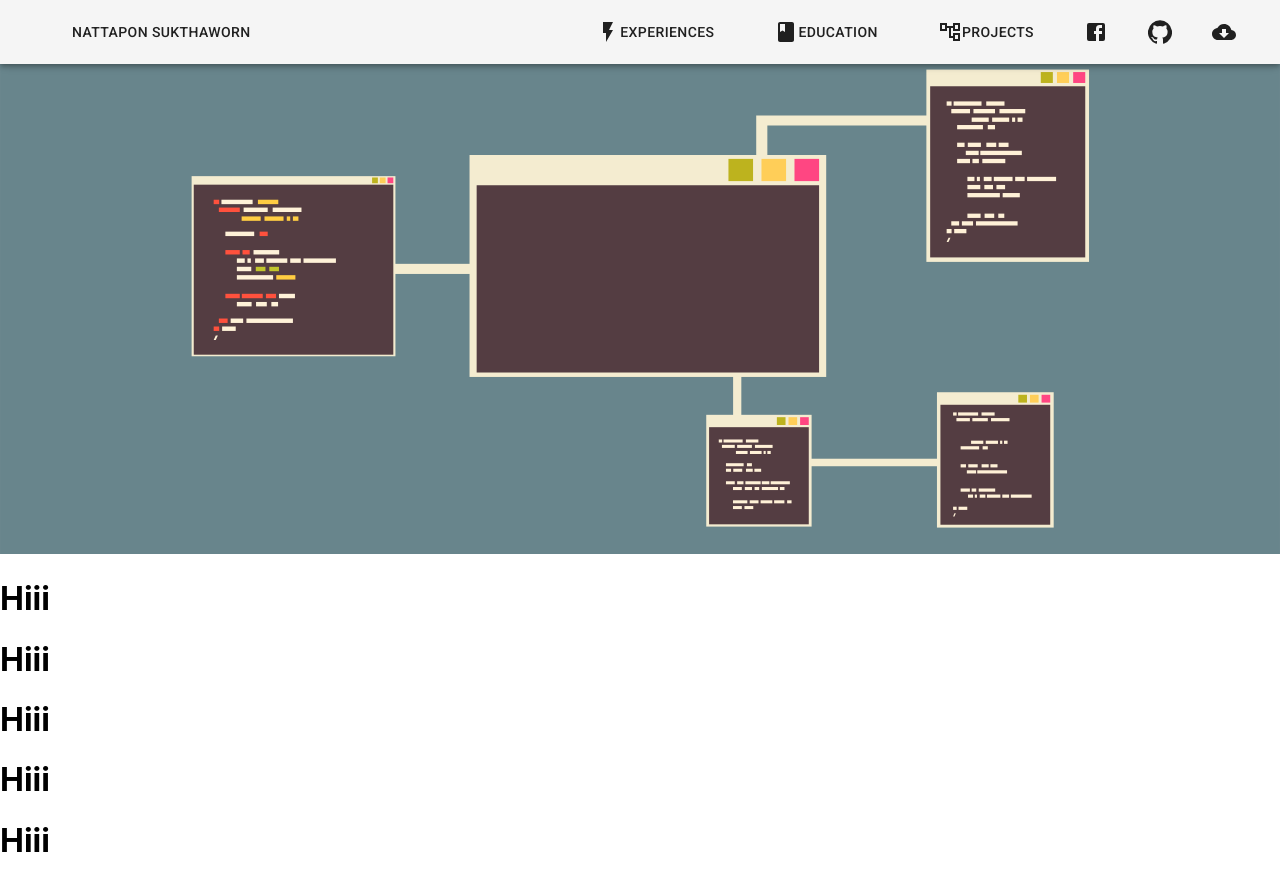
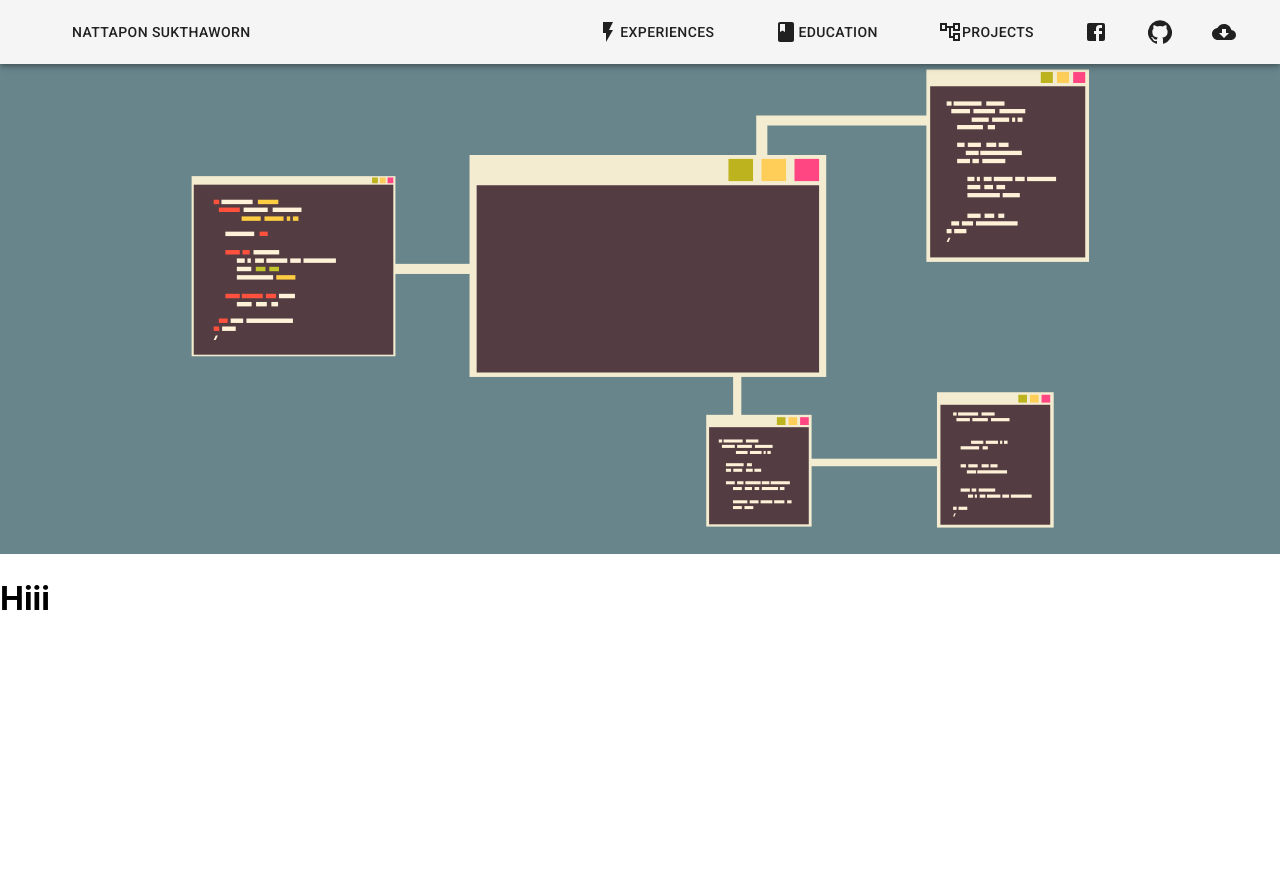
Before and after one commit to Nattapon33998/Resume, a React (Create React App) app: page / in a window 1280 px wide. After the commit the page ends 800 px from the top, so only its background shows below. Built offline with nearby package versions, Linux system fonts and the light colour scheme.

Commit message:
Overlay not complet

```diff
--- a/src/App.js
+++ b/src/App.js
@@ -3,9 +3,7 @@ import React, { Component } from "react";
 import Navbar from "./Components/NavBar/Navbar";
 import Main from "./Pages/Main";
 
-import Grid from "@material-ui/core/Grid";
-
-import { Switch, Route, Link } from "react-router-dom";
+import { Switch, Route } from "react-router-dom";
 
 export default class App extends Component {
   render() {
--- a/src/Components/NavBar/Navbar.js
+++ b/src/Components/NavBar/Navbar.js
@@ -3,7 +3,7 @@ import { makeStyles, AppBar, Toolbar, Button } from "@material-ui/core";
 
 import NavbarInteract from "./NavbarInteract";
 
-import { useHistory } from "react-router-dom";
+import { useHistory, NavLink } from "react-router-dom";
 
 const useStyles = makeStyles({
   title: {
--- a/src/Pages/Main.js
+++ b/src/Pages/Main.js
@@ -1,11 +1,12 @@
 import React from "react";
 import bg from "../images/bg.svg";
-import { makeStyles } from "@material-ui/core";
+import { makeStyles, Container, Grid } from "@material-ui/core";
 
 const useStyles = makeStyles({
   mainBg: {
     // width: "100%",
     backgroundSize: "cover",
+    position: "relative",
   },
 });
 
@@ -13,12 +14,15 @@ const Main = () => {
   const classes = useStyles();
   return (
     <div>
-      <img src={bg} className={classes.mainBg}></img>
-      <h1>Hiii</h1>
-      <h1>Hiii</h1>
-      <h1>Hiii</h1>
-      <h1>Hiii</h1>
-      <h1>Hiii</h1>
+      <div>
+        <img src={bg} className={classes.mainBg} />
+        <h1 styles={{ position: "absolute" }}>Hiii</h1>
+      </div>
+      <Container maxWidth="lg">
+        <Grid container>
+          <Grid item></Grid>
+        </Grid>
+      </Container>
     </div>
   );
 };
```
